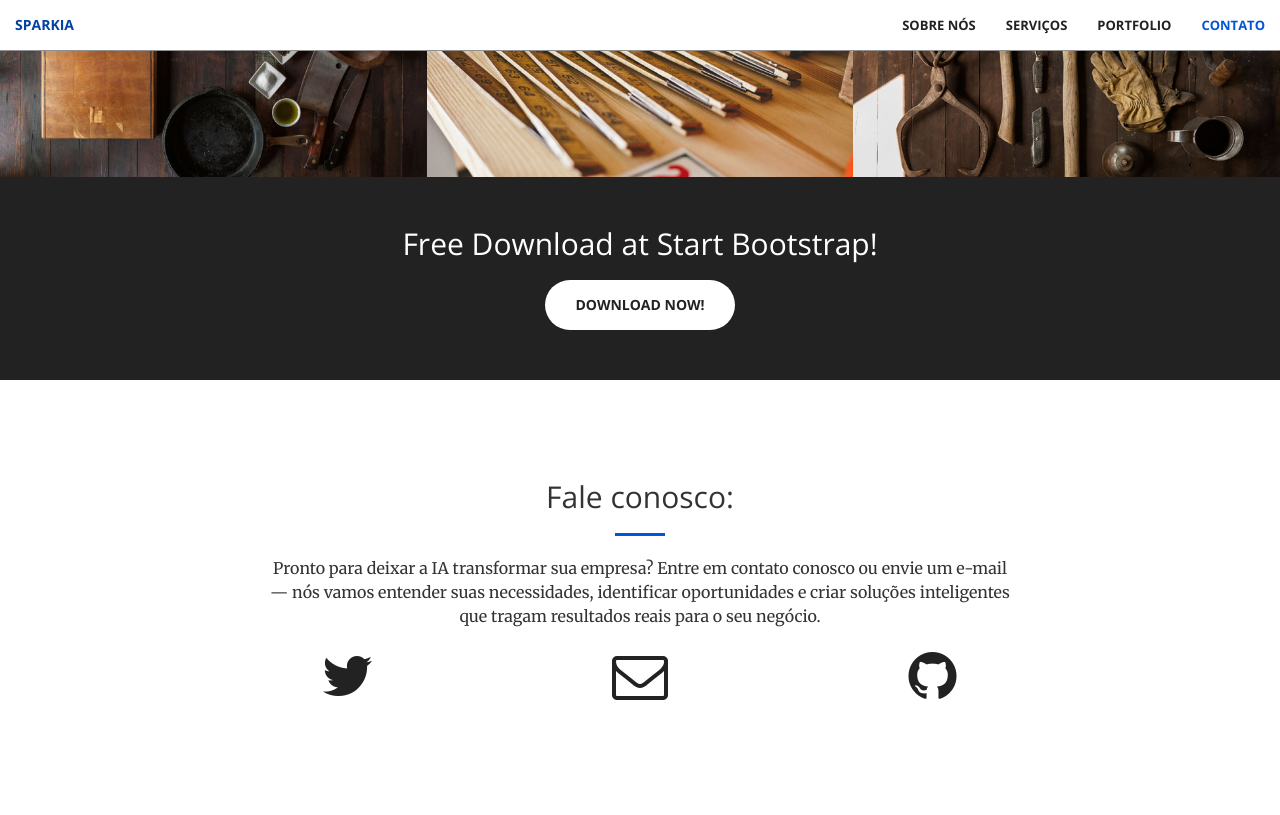
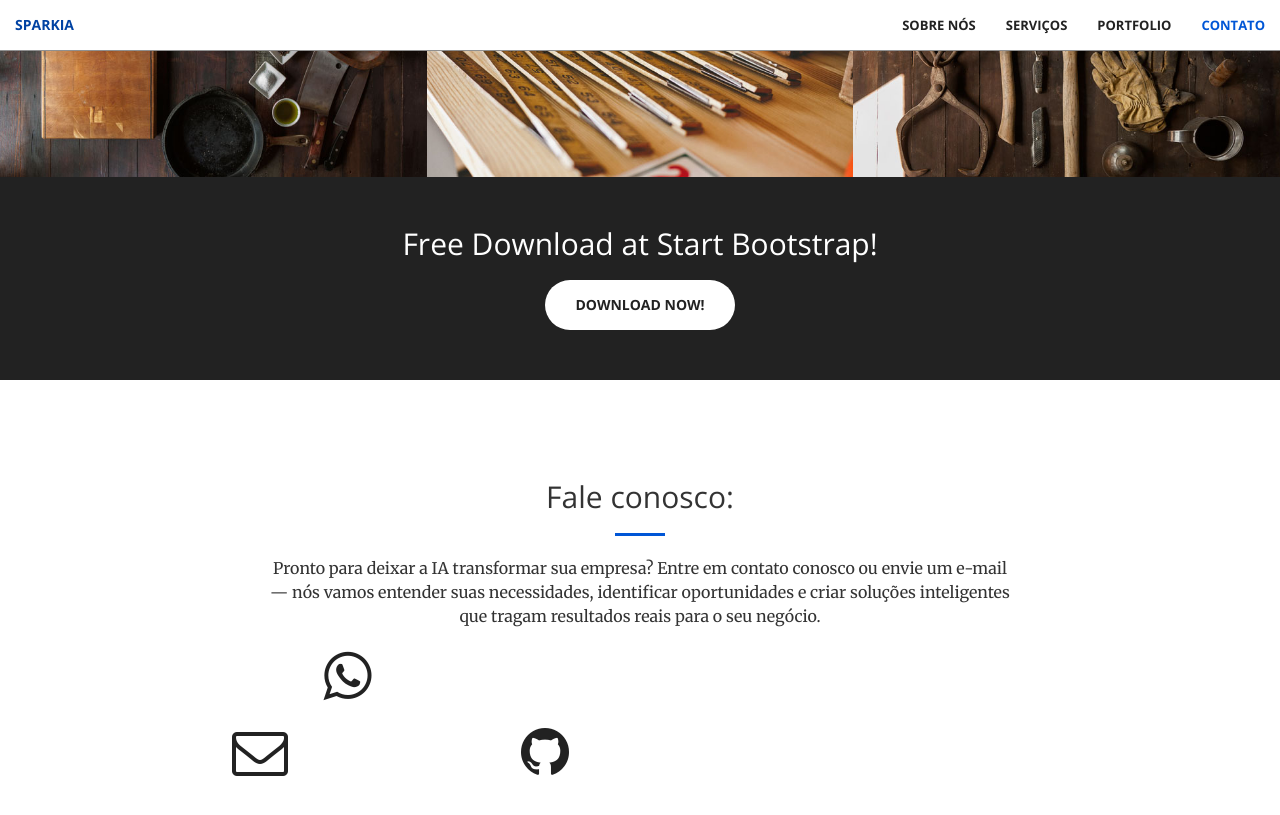
Before and after one commit to Benfluc/sparkia, a Jekyll site: the page built from index.html, in a window 1280 px wide and 900 px high, scrolled down 2031 px. Shown: the top 815 px of the window. Built offline with Jekyll 4.4.1, drawn with Linux system fonts in a browser that asks for light colours.

Commit message:
Update contact.html

```diff
--- a/_includes/contact.html
+++ b/_includes/contact.html
@@ -8,10 +8,11 @@
                     nós vamos entender suas necessidades, identificar oportunidades e criar soluções inteligentes que tragam resultados reais para o seu negócio.</p>
             </div>
         <div class="col-lg-2 col-lg-offset-2 text-center">
-            <a href="https://twitter.com/{{ site.twitter_username }}">
-                <i class="fa fa-twitter fa-3x wow bounceIn" data-wow-delay=".1s"></i>
-                <p>{{ site.twitter_username }}</p>
+            <a href="https://wa.me/{{ site.whatsapp_number }}" target="_blank">
+            <i class="fa fa-whatsapp fa-3x wow bounceIn" data-wow-delay=".1s"></i>
+                <p>{{ site.whatsapp_display }}</p>
             </a>
+        </div>
         </div>
         <div class="col-lg-2 col-lg-offset-1 text-center">
             <a href="mailto:{{ site.email }}">
```
